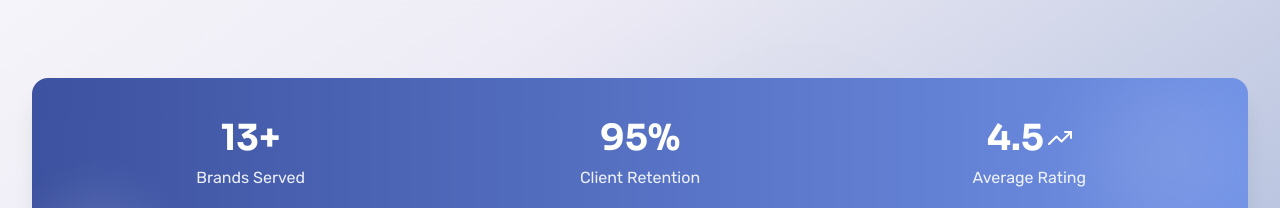
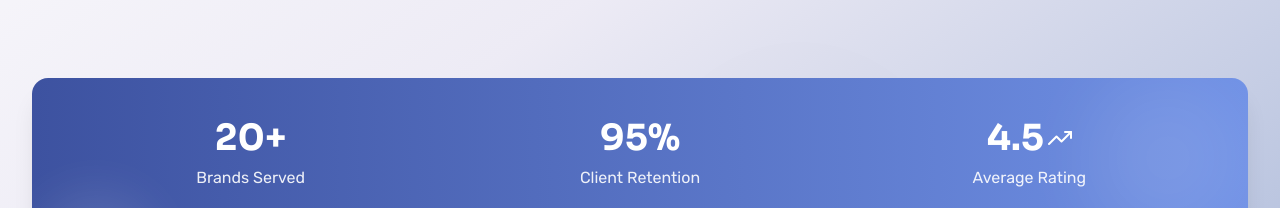
Before and after one commit to nwankpapeace24-bot/my-portfolio-website, a Next.js app: page / in a window 1280 px wide. Shown: the part 6961-7169 px from the top of the page. Built offline with nearby package versions, Linux system fonts and the light colour scheme.

Commit message:
update 13+ brands to 20+

```diff
--- a/components/Brands.tsx
+++ b/components/Brands.tsx
@@ -194,7 +194,7 @@ const Brands = () => {
               <div className="grid grid-cols-1 sm:grid-cols-3 gap-6 sm:gap-8 text-center">
                 <motion.div whileHover={{ scale: 1.05 }} className="space-y-2">
                   <div className="text-3xl sm:text-4xl font-heading font-bold">
-                    13+
+                    20+
                   </div>
                   <div className="text-sm sm:text-base opacity-90">
                     Brands Served
```
